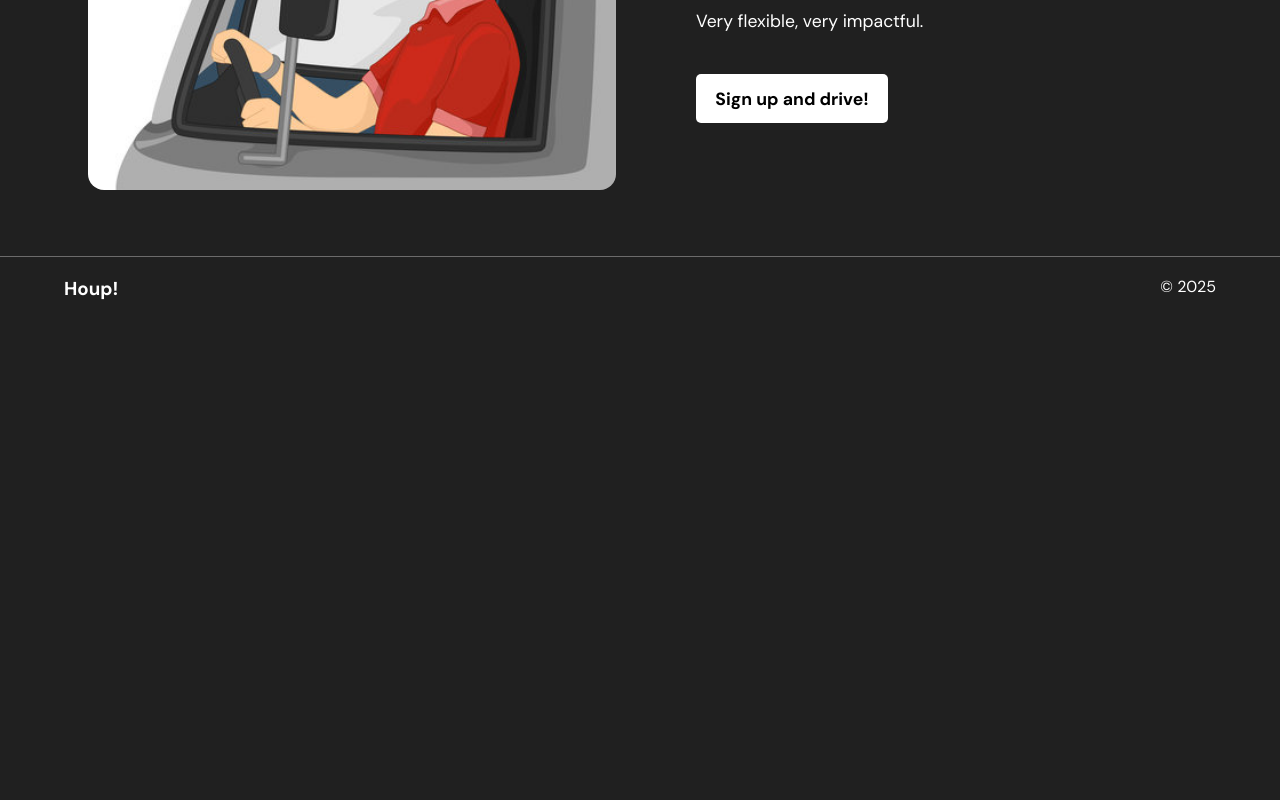
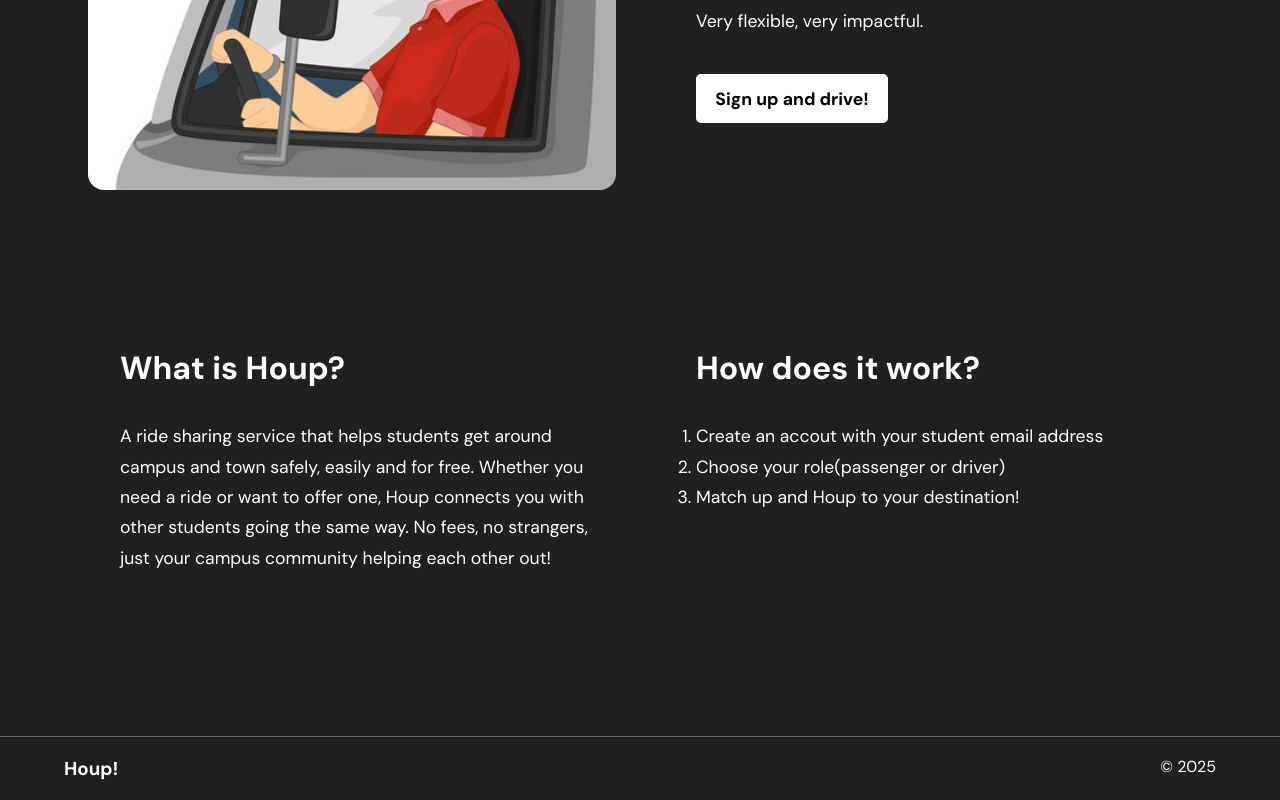
Before and after one commit to Delali-Adanuty/Houp, a React (Vite) app: page / in a window 1280 px wide. Shown: the part 1627-2427 px from the top of the page. Before the commit the page ends 1947 px from the top, so only its background shows below. Built offline with nearby package versions, Linux system fonts and the light colour scheme; no server answers.

Commit message:
More landing page stuff

```diff
--- a/src/components/Features.jsx
+++ b/src/components/Features.jsx
@@ -28,6 +28,23 @@ export default function Features(props){
                     <button onClick={props.onClick}>Sign up and drive!</button>
                 </ul>
             </div>
+            <div className="card">
+                <ul className="left">
+                    <h2>What is Houp?</h2>
+                    <p className='text'>
+                        A ride sharing service that helps students get around campus and town safely, easily and for free. Whether you need a ride or want to offer one,
+                        Houp connects you with other students going the same way. No fees, no strangers, just your campus community helping each other out!
+                    </p>
+                </ul>
+                <ul className="right">
+                    <h2>How does it work?</h2>
+                    <ol>
+                        <li>Create an accout with your student email address</li>
+                        <li>Choose your role(passenger or driver)</li>
+                        <li>Match up and Houp to your destination!</li>
+                    </ol>
+                </ul>
+            </div>
         </section>
     )
 }
--- a/src/index.css
+++ b/src/index.css
@@ -93,7 +93,8 @@ section.features div.card ul img{
 }
 
 section.features div.card ul h2,
-section.features div.card ul p{
+section.features div.card ul p,
+section.features div.card ul ol{
     margin-left: 2rem;
 }
 
@@ -102,9 +103,15 @@ section.features div.card ul h2{
     margin-bottom: 2rem;
 }
 
-section.features div.card ul p{
+section.features div.card ul p,
+section.features div.card ul ol{
     font-size: 1.1rem;
     line-height: 1.9rem;
+}
+
+section.features div.card ul p.text,
+section.features div.card ul ol{
+    height: 10rem;
 }
 
 section.features div.card ul button{
@@ -376,4 +383,8 @@ ul.close{
     section.features div.card ul button{
         margin-left: 0;
     }
+
+    section.features div.card ul.right{
+        margin-top: 3rem;
+    }
 }
```
